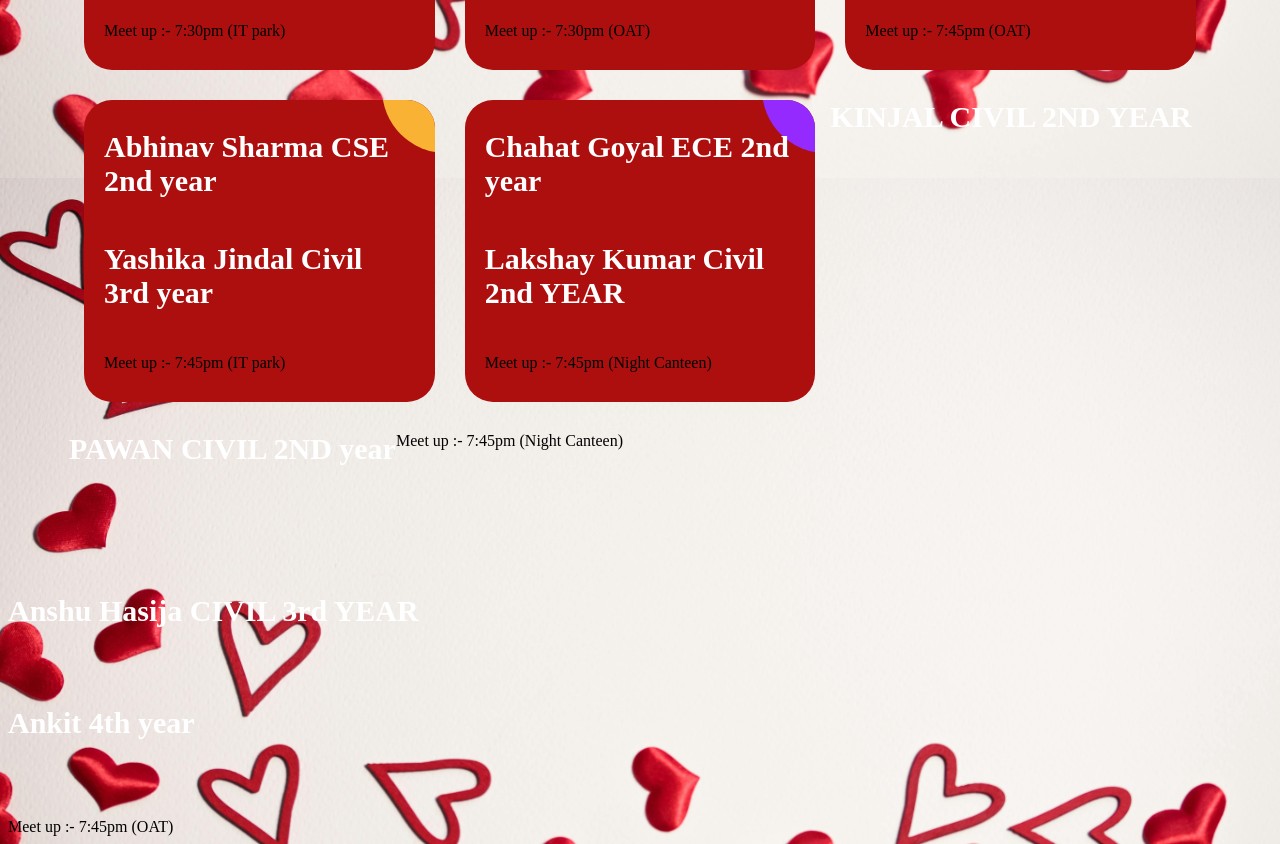
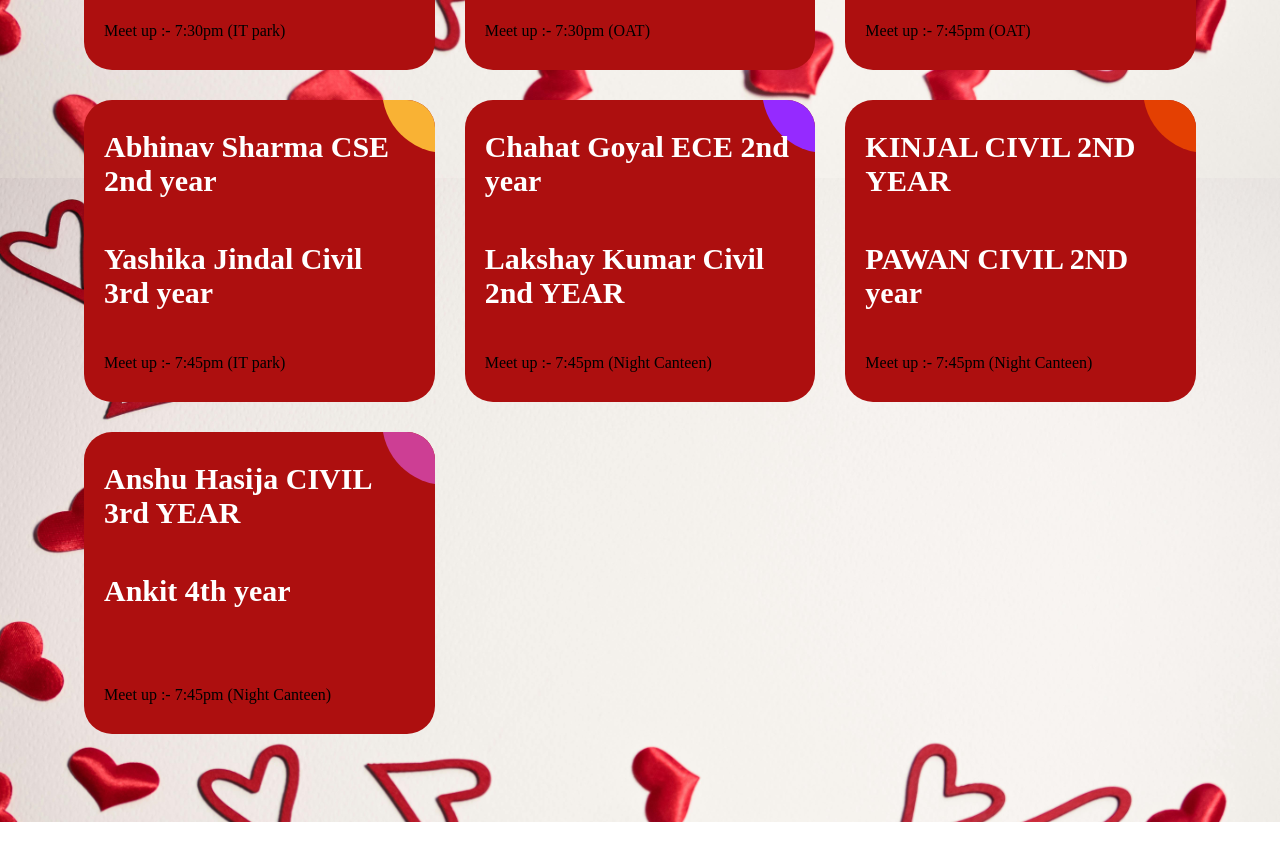
Before and after one commit to shivamworld0608/fest_date, a website: page matchlist.html in a window 1280 px wide. Shown: the part 622-1466 px from the top of the page. After the commit the page ends 1444 px from the top, so only its background shows below. Drawn offline with Linux system fonts and the light colour scheme.

Commit message:
Update matchlist.html

```diff
--- a/matchlist.html
+++ b/matchlist.html
@@ -125,7 +125,11 @@
             </div>
           </div>
 
-          <div class="ag-courses-item_title">
+ <div class="ag-courses_item">
+            <div class="ag-courses-item_link">
+              <div class="ag-courses-item_bg"></div>
+
+              <div class="ag-courses-item_title">
                KINJAL CIVIL 2ND YEAR
               </div>
               <div class="ag-courses-item_title">
@@ -134,15 +138,21 @@
               <div>Meet up :- 7:45pm (Night Canteen)</div>
             </div>
           </div>
-            <div class="ag-courses-item_title">
-               Anshu Hasija CIVIL 3rd YEAR
+
+              <div class="ag-courses_item">
+            <div class="ag-courses-item_link">
+              <div class="ag-courses-item_bg"></div>
+
+              <div class="ag-courses-item_title">
+                Anshu Hasija CIVIL 3rd YEAR
               </div>
               <div class="ag-courses-item_title">
                Ankit 4th year
               </div>
-              <div>Meet up :- 7:45pm (OAT)</div>
+              <div>Meet up :- 7:45pm (Night Canteen)</div>
             </div>
           </div>
+
         </div>
       </div>
 </body>
```
